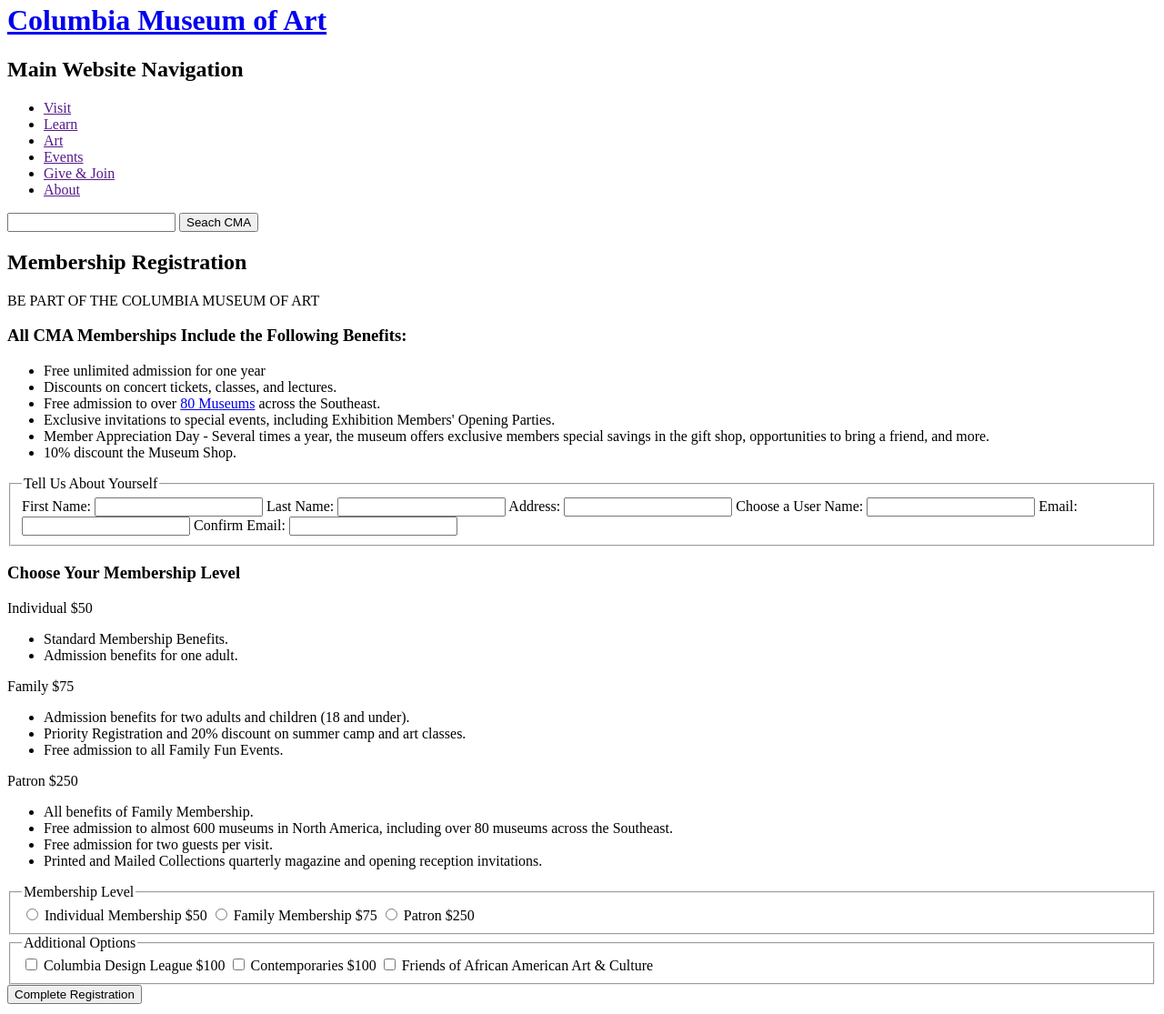
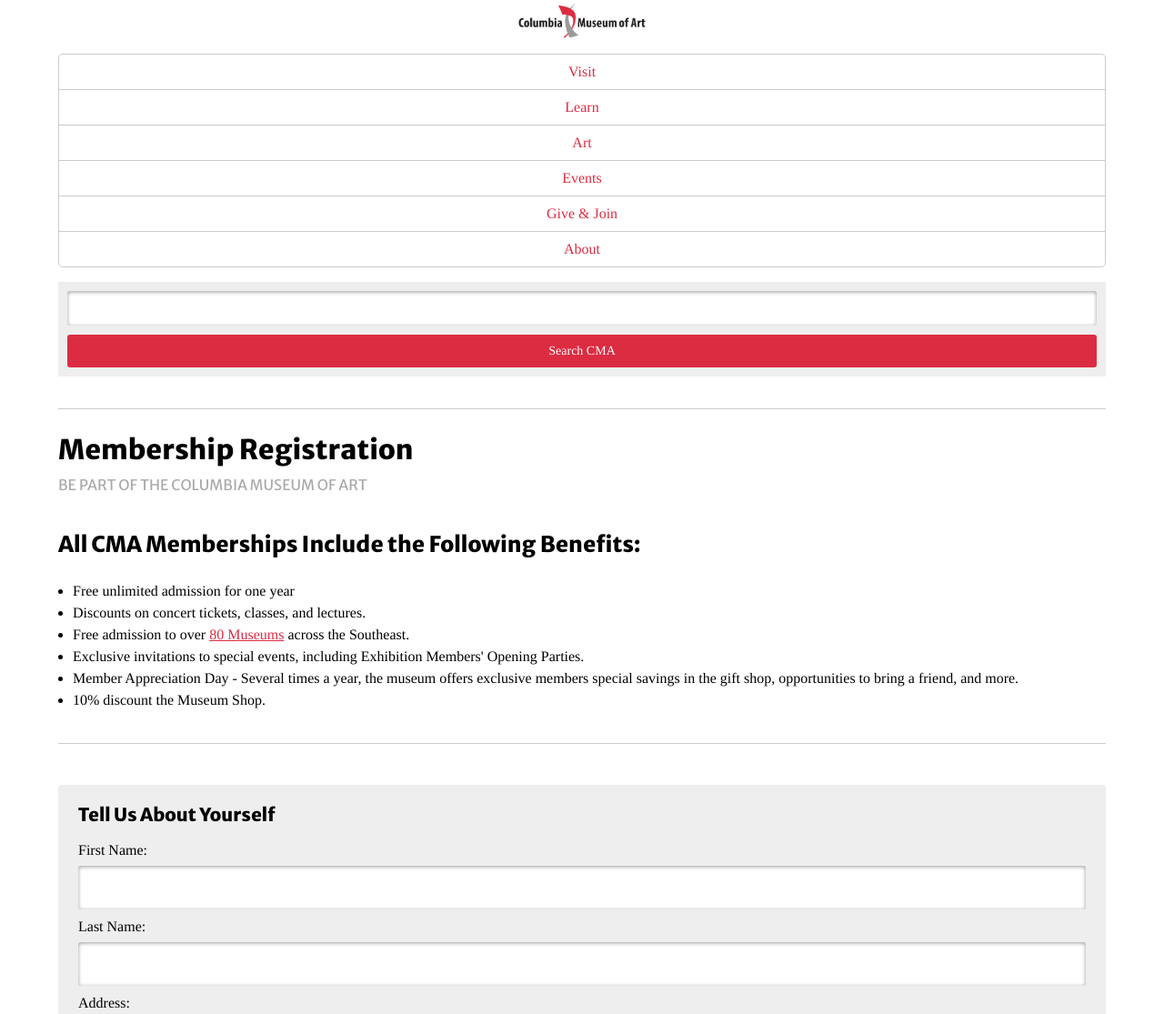
Before and after one commit to zachmiller1/cma, a plain HTML site: page index.html in a window 1280 px wide. Shown: the part 17-1132 px from the top of the page at 91% size. Drawn offline with Linux system fonts and the light colour scheme.

Commit message:
Complete Registration Form

```diff
--- /dev/null
+++ b/css/styles.css
@@ -0,0 +1,318 @@
+/*=========================================
+			General Styles
+===========================================*/
+
+/*----------------------------------------------------------------Fonts-----*/
+
+body {
+	font-family: 'Tinos', serif;
+}
+
+p {
+	font-family: 'Tinos', serif;
+}
+
+h1, h2, h3, h4 {
+	font-family: 'Merriweather Sans', sans-serif;
+}
+
+h1.imageReplace {
+	margin: 0;
+}
+
+h2 {
+	font-weight: bold;
+	font-size: 1.875em;
+	margin-bottom: 0;
+}
+
+h3 {
+	font-weight: bold;
+	font-size: 1.5em;
+}
+
+ul {
+	padding-left: 16px;
+}
+
+a {
+	color: #DB2C42;
+	text-decoration: none;
+}
+
+a:hover {
+	background-color: #DB2C42;
+	color: #fff;
+}
+
+footer a {
+	color: #5BCCEB;
+}
+
+footer a:hover {
+	background-color: rgba(0, 0, 0, 0);
+	color: #ccc;
+}
+
+.museumLink {
+	text-decoration: underline;
+}
+
+.museumLink:hover {
+	background-color: rgba(0, 0, 0, 0);
+	color: #9A9999;
+}
+
+input[type="submit"] {
+	background-color: #DB2C42;
+	color: #fff;
+	font-size: .875em;
+}
+
+.memberHeader p {
+	color: #aaa;
+	font-family: 'Merriweather Sans', sans-serif;
+}
+
+/*-------------------------------------------------------------------Hacks---*/
+
+.hiddenText {
+	position: absolute;
+	left: -9999px;
+}
+
+.imageReplace {
+	text-indent: -9999px;
+    background-image: url(../images/logo.jpg);
+    background-size: contain;
+}
+
+.clearfix {
+	zoom: 1;
+}
+
+.clearfix:before, .clearfix:after {
+	content: "";
+	display: table;
+}
+
+.clearfix:after {
+	clear: both;
+}
+
+/*-----------------------------------------------------------------Layout---*/
+
+.siteWrapper {
+	width: 90%;
+	margin: 0 5%;
+}
+
+.logoContainer {
+    height: auto;
+    width: 145px;
+    margin: 1.25em auto 0;
+}
+
+.siteHeader, main {
+	padding-bottom: 35px;
+	border-bottom: 1px solid #ccc;
+}
+
+
+/*=========================================
+				Site Header
+===========================================*/
+
+.mainNav ul {
+	padding: 0;
+	border: 1px solid #ccc;
+	border-radius: 5px;
+}
+
+.mainNav li {
+	text-align: center;
+	list-style: none;
+}
+
+.mainNav a {
+	display: block;
+	border-bottom: 1px solid #ccc;
+	padding: 10px 0;
+	margin: 0;
+}
+
+.mainNav li:last-child a {
+	border-bottom: none;
+	border-radius: 0 0 4px 4px;
+}
+
+.mainNav li:first-child a {
+	border-radius: 4px 4px 0 0;
+}
+
+/*-----------------------------------------------------------Search Box---*/
+
+/*.searchBox {
+	background: #eee;
+	padding: .625em;
+}
+
+.searchBox input {
+	display: block;
+	width: 100%;
+}
+
+.searchBox input[type="search"] {
+	margin-bottom: .625em;
+	padding: 10px 0;
+	width: 100%;
+    border: 0 solid #B9BDC1;
+    color: #797979;
+    -moz-box-shadow: 0 1px 4px #999 inset;
+    -webkit-box-shadow: 0 1px 4px #999 inset;
+    box-shadow: 0 1px 4px #999 inset;
+    -moz-border-radius: 3px;
+    -webkit-border-radius: 3px;
+    border-radius: 3px;
+}
+
+.searchBox input[type="submit"] {
+  	border:none;
+  	padding: 10px 0;
+  	border-radius: 3px;
+}
+
+.searchBox input[type="submit"]:hover {
+	background: #fc2C42;
+}*/
+
+/*=========================================
+				Form Styles
+===========================================*/
+
+.formSection {
+	padding-bottom: 40px;
+}
+
+.memberLevel input[type="radio"], .memberLevel input[type="checkbox"] {
+	width: auto;
+	display: inline-block;
+	margin-right: 7px;
+}
+
+.memberLevel {
+	border-bottom: 1px solid #ccc;
+}
+
+.formContainer .memberLevel label {
+	display: block;
+	margin-bottom: .875em;
+}
+
+.formContainer {
+	background: #eee;
+	padding: .625em;
+}
+
+.formContainer input {
+	display: block;
+	width: 100%;
+}
+
+.formContainer input[type="text"], .formContainer input[type="email"], .formContainer input[type="search"] {
+	margin-bottom: .625em;
+	padding: 15px 0;
+	width: 100%;
+    border: 0 solid #B9BDC1;
+    color: #797979;
+    -moz-box-shadow: 0 1px 4px #999 inset;
+    -webkit-box-shadow: 0 1px 4px #999 inset;
+    box-shadow: 0 1px 4px #999 inset;
+    -moz-border-radius: 3px;
+    -webkit-border-radius: 3px;
+    border-radius: 3px;
+}
+
+.formContainer input[type="search"] {
+	padding: 10px 0;
+}
+
+.formContainer input[type="submit"] {
+  	border:none;
+  	padding: 10px 0;
+  	border-radius: 3px;
+}
+
+.formContainer input[type="submit"]:hover {
+	background: #fc2C42;
+}
+
+.formContainer fieldset {
+	border: none;
+}
+
+.formContainer h3 {
+	font-size: 1.25em;
+	font-family: 'Merriweather Sans', sans-serif;
+	font-weight: 800;
+	display: block;
+	margin: 5px 0 18px;
+}
+
+.formContainer label {
+	display: inline-block;
+	margin-bottom: .5em;
+}
+
+.regButton {
+	margin-top: 10px;
+}
+
+/*-----------------------------------------------------------Package---*/
+
+.package {
+	background: #fff;
+	border-radius: 3px;
+	padding: 15px;
+	margin: 10px 0;
+}
+
+.package p {
+	font-size: 1.25em;
+	font-family: 'Merriweather Sans', sans-serif;
+	font-weight: 800;
+	text-align: center;
+	margin: 0;
+}
+
+.package ul {
+	line-height: 1.5;
+	padding-left: 18px;
+}
+
+.package li {
+	margin: 10px 0;
+}
+
+
+/*=========================================
+				Main Section
+===========================================*/
+
+main p {
+	margin-top: 10px;
+	margin-bottom: 40px;
+}
+
+main ul {
+	margin: 0;
+}
+
+main li {
+	line-height: 1.5;
+}
+
+.memberForm {
+	border-radius: 3px;
+	margin-top: 45px;
+}
--- a/index.html
+++ b/index.html
@@ -4,6 +4,9 @@
 		<meta charset="utf-8">
 		<title>Columbia Museum of Art</title>
 		<meta name="viewport" content="width=device-width, initial-scale=1">
+		<link href='http://fonts.googleapis.com/css?family=Tinos:400,700,400italic|Merriweather+Sans:800,400italic,400' rel='stylesheet' type='text/css'>
+		<link rel="stylesheet" href="css/normalize.css">
+		<link rel="stylesheet" href="css/styles.css">
 	</head>
 	<body>
 
@@ -14,7 +17,9 @@
 			<div class="container siteHeader">
 
 				<!-- Main Logo -->
-				<h1><a href="index.html">Columbia Museum of Art</a></h1>
+				<div class="logoContainer">
+					<h1 class="imageReplace"><a href="index.html">Columbia Museum of Art</a></h1>
+				</div>
 
 				<!-- Main Navigation -->
 				<nav class="mainNav">
@@ -30,9 +35,9 @@
 				</nav><!-- end mainNav -->
 
 				<!-- Searchbox -->
-				<form action="">
+				<form action="#" class="formContainer">
 					<input type="search" name="search" id="search">
-					<input type="submit" for="search" value="Seach CMA">
+					<input type="submit" for="search" value="Search CMA">
 				</form>
 			</div><!-- end siteHeader -->
 
@@ -54,7 +59,7 @@
 				<ul>
 					<li>Free unlimited admission for one year</li>
 					<li>Discounts on concert tickets, classes, and lectures.</li>
-					<li>Free admission to over <a href="#">80 Museums</a> across the Southeast.</li>
+					<li>Free admission to over <a href="#" class="museumLink">80 Museums</a> across the Southeast.</li>
 					<li>Exclusive invitations to special events, including Exhibition Members' Opening Parties.</li>
 					<li>Member Appreciation Day - Several times a year, the museum offers exclusive members special savings in the gift shop, opportunities to bring a friend, and more.</li>
 					<li>10% discount the Museum Shop.</li>
@@ -67,12 +72,12 @@
 
 
 			<!-- memberForm -->
-			<form action="#" class="container memberForm">
+			<form action="#" class="formContainer memberForm">
 
 				<!-- Customer Info -->
-				<fieldset class="customerInfo">
+				<fieldset class="formSection customerInfo">
 
-					<legend>Tell Us About Yourself</legend>
+					<h3>Tell Us About Yourself</h3>
 
 						<label for="firstName">First Name:</label>
 						<input type="text" name="firstName" id="firstName">
@@ -97,55 +102,58 @@
 
 				<!-- Membership Level Diagrams -->
 
+				<!-- formSection -->
+				<fieldset class="formSection">
 					<div class="chooseLevel">
 						<h3>Choose Your Membership Level</h3>
 
 						<!-- Individual -->
-					<div class="individualPackage">
+						<div class="package">
 							<p>Individual $50</p>
 							<ul>
 								<li>Standard Membership Benefits.</li>
 								<li>Admission benefits for one adult.</li>
 							</ul>
-					</div>
+						</div><!-- end package -->
 
 						<!-- Family -->
-					<div class="familyPackage">
+						<div class="package">
 							<p>Family $75</p>
 							<ul>
 								<li>Admission benefits for two adults and children (18 and under).</li>
 								<li>Priority Registration and 20% discount on summer camp and art classes.</li>
 								<li>Free admission to all Family Fun Events.</li>
 							</ul>
-					</div>
+						</div><!-- end package -->
 
 						<!-- Patron -->
-					<div class="patronPackage">
+						<div class="package">
 							<p>Patron $250</p>
 							<ul>
 								<li>All benefits of Family Membership.</li>
-							<li>Free admission to almost 600 museums in North America, including over 80 museums across the Southeast.</li>
+								<li>Free admission to almost <a href="#" class="museumLink">600 museums</a> in North America, including over <a href="#" class="museumLink">80 museums</a> across the Southeast.</li>
 								<li>Free admission for two guests per visit.</li>
 								<li>Printed and Mailed Collections quarterly magazine and opening reception invitations.</li>
 							</ul>
-					</div>
+						</div><!-- end package -->
 
 					</div><!-- end customerInfo -->
+				</fieldset><!-- end formSection -->
 
 
 				<!-- Membership Level Select -->
-				<fieldset class="container memberLevel">
+				<div class="formSection memberLevel">
 
-					<legend>Membership Level</legend>
+					<fieldset>
 
-					<input type="radio" name="memberType" value="individual" id="individual">
-					<label for="">Individual Membership $50</label>
+						<h3>Membership Level</h3>
 
-					<input type="radio" name="memberType" value="family" id="family">
-					<label for="">Family Membership $75</label>
 
-					<input type="radio" name="memberType" value="patron" id="patron">
-					<label for="">Patron $250</label>
+						<label for="individual"><input type="radio" name="memberType" value="individual" id="individual">Individual Membership $50</label>
+
+						<label for="family"><input type="radio" name="memberType" value="family" id="family">Family Membership $75</label>
+
+						<label for="patron"><input type="radio" name="memberType" value="patron" id="patron">Patron $250</label>
 
 					</fieldset><!-- end memberLevel -->
 
@@ -153,21 +161,22 @@
 					<!-- Additional Options Checkboxes -->
 					<fieldset class="addOptions">
 
-					<legend>Additional Options</legend>
+						<h3>Additional Options</h3>
 
-					<input type="checkbox" name="options" value="CDL" id="CDL">
-					<label for="CDL">Columbia Design League $100</label>
 
-					<input type="checkbox" name="options" value="contemp" id="contemp">
-					<label for="contemp">Contemporaries $100</label>
+						<label for="CDL"><input type="checkbox" name="options" value="CDL" id="CDL">Columbia Design League $100</label>
 
-					<input type="checkbox" name="options" value="FoAAAC" id="FoAAAC">
-					<label for="FoAAAC">Friends of African American Art &amp; Culture</label>
+						<label for="contemp"><input type="checkbox" name="options" value="contemp" id="contemp">Contemporaries $100</label>
+
+						<label for="FoAAAC"><input type="checkbox" name="options" value="FoAAAC" id="FoAAAC">Friends of African American Art &amp; Culture</label>
 
 					</fieldset><!-- end addOptions -->
+				</div><!-- end formSection -->
 
 				<!-- Complete Registration Button -->
+				<fieldset class="regButton">
 					<input type="submit" value="Complete Registration">
+				</fieldset>
 
 			</form><!-- end memberForm -->
 
@@ -219,6 +228,8 @@
 
 				<!-- Footer Navigation -->
 				<nav class="footerNav">
+					<h2 class="hiddenText">Footer Navigation</h2>
+
 					<ul>
 						<li><a href="">Upcoming Events</a></li>
 						<li><a href="">Chamber Music on Main</a></li>
```
Lines whose indentation alone changed are shown as unchanged.
